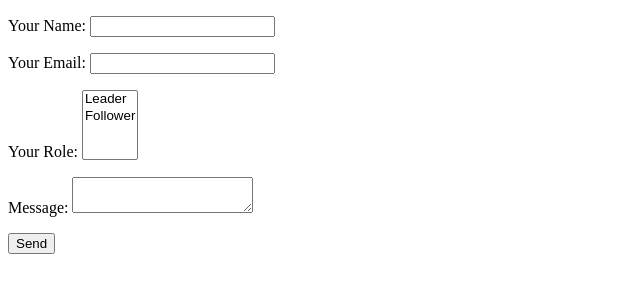
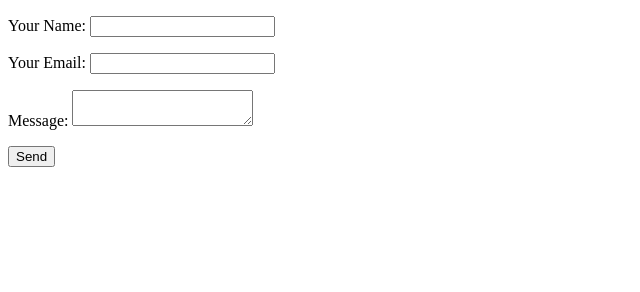
Before and after one commit to ocmino/js-dating-application, a plain HTML site: page contact.html in a window 1280 px wide. Shown: the whole page, without its empty margins (0-640 px from the left). Drawn offline with Linux system fonts and the light colour scheme.

```diff
--- a/contact.html
+++ b/contact.html
@@ -16,12 +16,6 @@
           <label>Your Email: <input type="email" name="email" /></label>
         </p>
         <p>
-          <label>Your Role: <select name="role[]" multiple>
-            <option value="leader">Leader</option>
-            <option value="follower">Follower</option>
-          </select></label>
-        </p>
-        <p>
           <label>Message: <textarea name="message"></textarea></label>
         </p>
         <p>
```
Also changed, not shown: index.html (+1 -0 lines).
